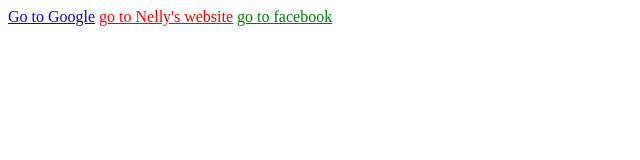
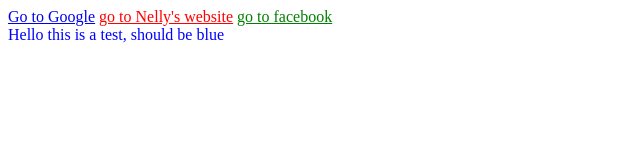
Before and after one commit to tlg-23-10-sde-4/advanced-selectors-jelani, a plain HTML site: page advanced-selectors/index.html in a window 1280 px wide. Shown: the whole page, without its empty margins (0-640 px from the left). Drawn offline with Linux system fonts and the light colour scheme.

Commit message:
Attribute selectors

```diff
--- a/advanced-selectors/css/style.css
+++ b/advanced-selectors/css/style.css
@@ -6,4 +6,6 @@
     color: green;
 }
 
-/* =================================================================
+div[lang~="en-us"] {
+    color: blue;
+}
--- a/advanced-selectors/index.html
+++ b/advanced-selectors/index.html
@@ -9,12 +9,16 @@
     <link rel="stylesheet" href="./css/style.css" />
   </head>
   <body>
+    <!--Attribute selectors-->
     <a href="http://www.google.com">Go to Google</a>
     <a href="http://www.nellysugu.com" title="Nelly's website"
       >go to Nelly's website</a
     >
 
     <a href="https://www.facebook.com">go to facebook</a>
-    <a></a>
+
+    <div lang="en-us">Hello this is a test, should be blue</div>
+
+    <!--Universal selectors -->
   </body>
 </html>
```
